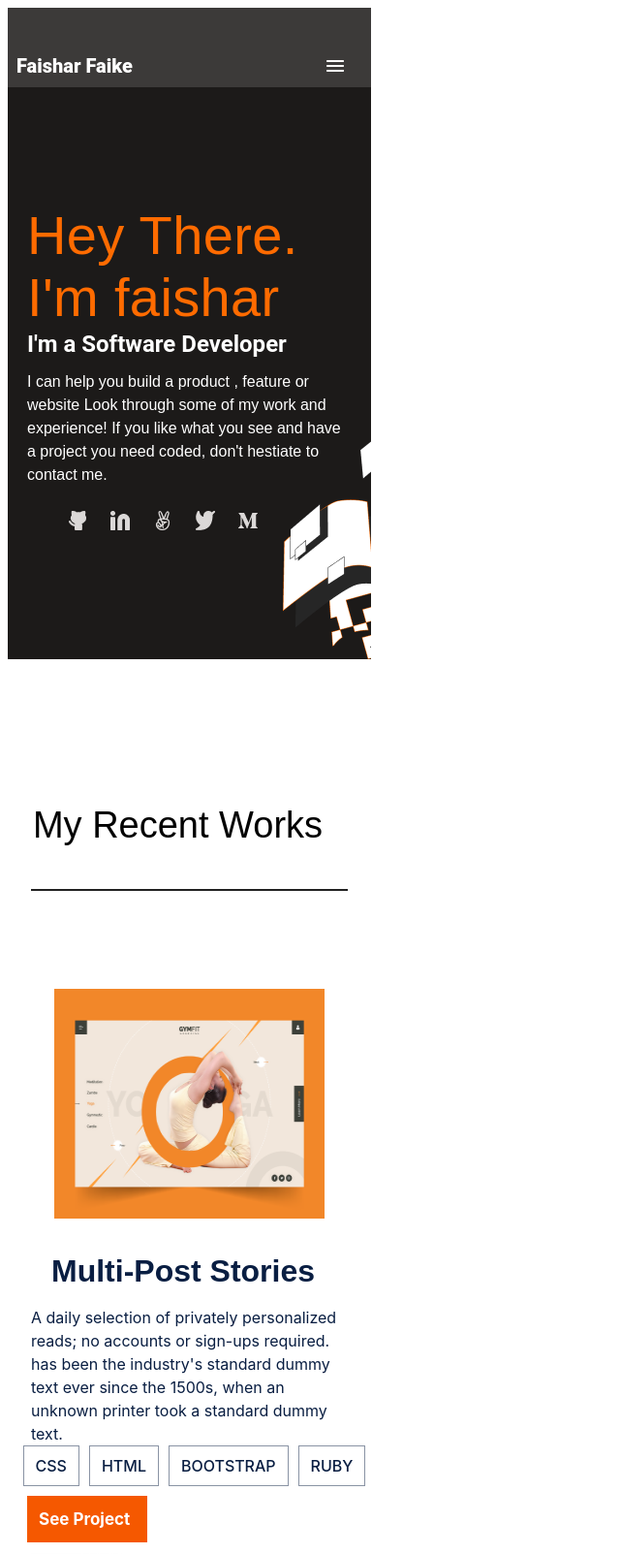
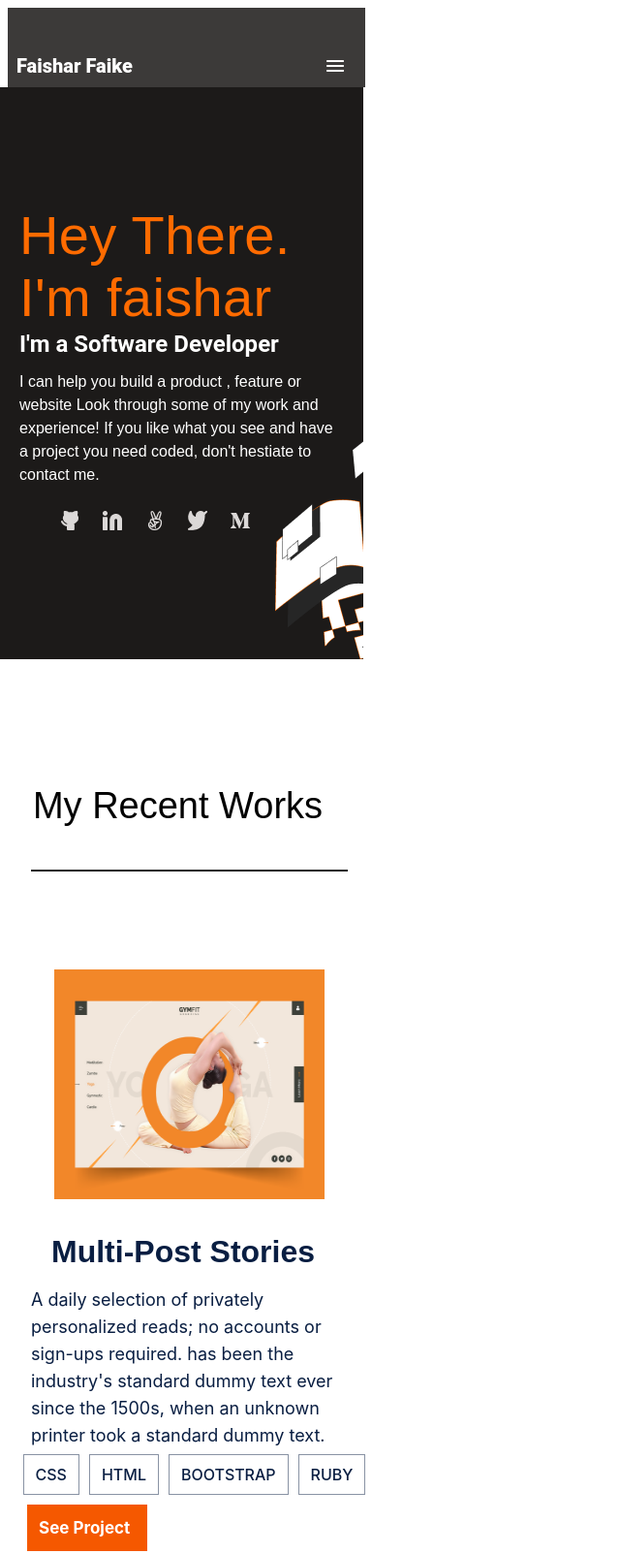
Before and after one commit to Robison-faike123/4ne-first, a website: page index.html in a window 1280 px wide. Shown: the top 1603 px of the page at 97% size, without its empty margins (0-640 px from the left). Drawn offline with Linux system fonts and the light colour scheme.

Commit message:
suggested changes made

```diff
--- a/styles.css
+++ b/styles.css
@@ -10,9 +10,12 @@
 
 .AppBar {
   height: 82px;
-  width: 375px;
+  width: 369px;
   border-radius: 0;
+
+  /* position: absolute; */
   background: #3c3a39;
+  left: 0;
 }
 
 .ToolBar {
@@ -81,6 +84,7 @@
   background-repeat: no-repeat;
   background-position: right;
   background-position-y: 230px;
+  position: absolute;
   margin-bottom: 0;
   margin-left: 0;
   left: 0;
@@ -181,7 +185,7 @@
   flex-direction: column;
   width: 327px;
   height: 107px;
-  padding-top: 180px;
+  padding-top: 750px;
   justify-content: center;
   align-items: center;
 }
@@ -243,8 +247,9 @@
   font-family: 'Inter', sans-serif;
   font-style: normal;
   font-weight: 400;
-  font-size: 16px;
-  line-height: 24px;
+  font-size: 18px;
+  line-height: 28px;
+  padding-bottom: 5px;
   color: #091e42;
   margin: 0;
 }
```
